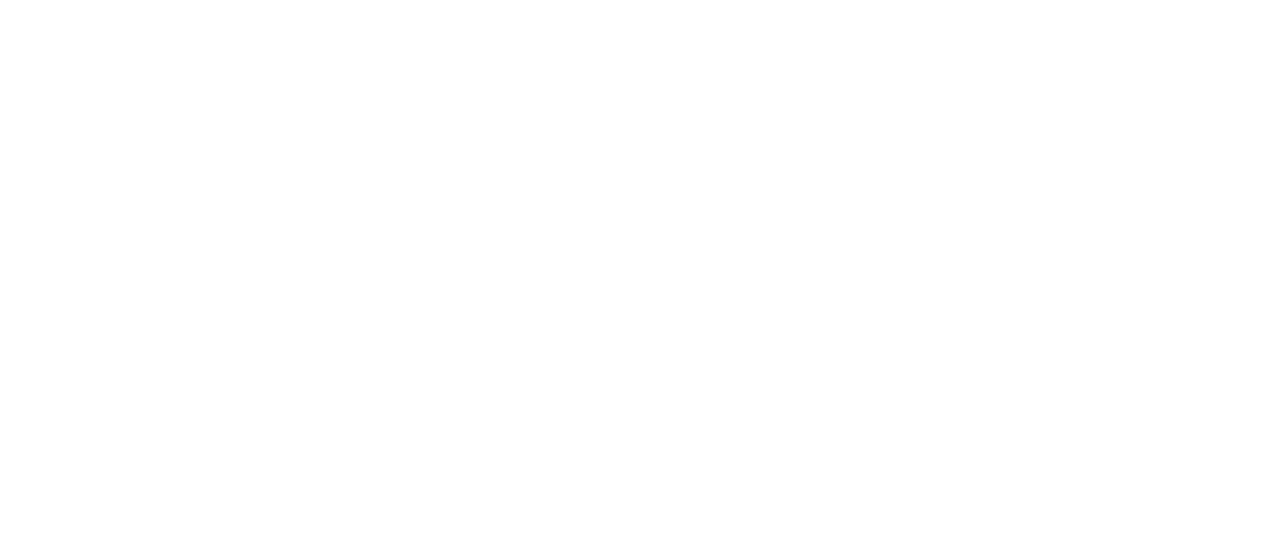
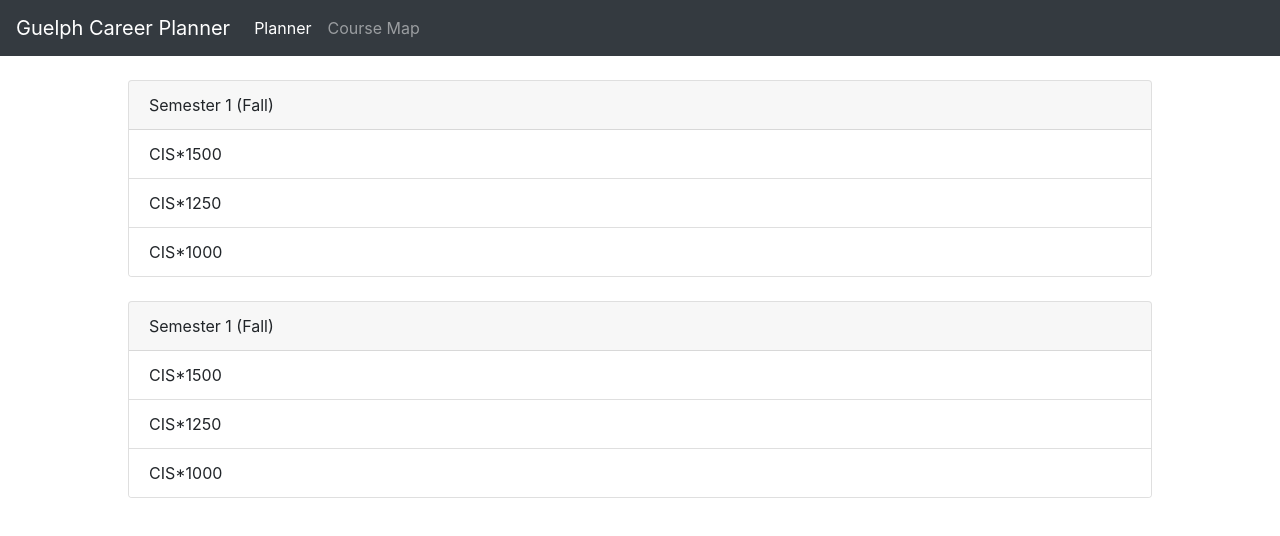
Before and after one commit to Ultrajai/UniCoursePlanner, a plain HTML site: page index.html in a window 1280 px wide. Drawn offline with nearby package versions, Linux system fonts and the light colour scheme; some packages are replaced by stand-ins of ours.

Commit message:
Mostly completed the web scraping code, started working on html included bootstrap and jquery

```diff
--- a/config/db.js
+++ b/config/db.js
@@ -1 +1 @@
-module.exports = {url : 'mongodb://localhost:27017/test', Version: '-'}
+module.exports = {url : 'mongodb://localhost:27017/test', Version: '2020-2021 Undergraduate Calendar'}
--- a/index.html
+++ b/index.html
@@ -2,14 +2,56 @@
 <html lang="en" dir="ltr">
   <head>
     <meta charset="utf-8">
-    <title></title>
+    <title>Guelph Career Planner</title>
+    <script src="https://ajax.googleapis.com/ajax/libs/jquery/3.5.1/jquery.min.js"></script>
+
+    <link rel="stylesheet" href="Bootstrap/css/bootstrap.min.css">
+    <link rel="stylesheetmap" href="Bootstrap/css/bootstrap.min.css.map">
 
     <script src="node_modules/angular/angular.min.js"></script>
     <script src="node_modules/angular/angular-route.min.js"></script>
+
+    <script src="Bootstrap/js/bootstrap.min.js"></script>
     <script src="app.js"></script>
-
   </head>
   <body ng-app="UniCoursePlanner" ng-controller="TestController">
-
+    <nav class="navbar navbar-expand-lg navbar-dark bg-dark">
+      <a class="navbar-brand" href="#">Guelph Career Planner</a>
+      <button class="navbar-toggler" type="button" data-toggle="collapse" data-target="#navbarNavDropdown" aria-controls="navbarNavDropdown" aria-expanded="false" aria-label="Toggle navigation">
+        <span class="navbar-toggler-icon"></span>
+      </button>
+      <div class="collapse navbar-collapse" id="navbarNavDropdown">
+        <ul class="navbar-nav">
+          <li class="nav-item active">
+            <a class="nav-link" href="#">Planner <span class="sr-only">(current)</span></a>
+          </li>
+          <li class="nav-item">
+            <a class="nav-link" href="#">Course Map</a>
+          </li>
+        </ul>
+      </div>
+    </nav>
+    <br/>
+    <div class="card" style="margin-left: auto; margin-right: auto; width: 80%;">
+      <div class="card-header">
+          Semester 1 (Fall)
+        </div>
+        <ul class="list-group list-group-flush">
+          <li class="list-group-item">CIS*1500</li>
+          <li class="list-group-item">CIS*1250</li>
+          <li class="list-group-item">CIS*1000</li>
+        </ul>
+    </div>
+    <br/>
+    <div class="card" style="margin-left: auto; margin-right: auto; width: 80%;">
+      <div class="card-header">
+          Semester 1 (Fall)
+        </div>
+        <ul class="list-group list-group-flush">
+          <li class="list-group-item">CIS*1500</li>
+          <li class="list-group-item">CIS*1250</li>
+          <li class="list-group-item">CIS*1000</li>
+        </ul>
+    </div>
   </body>
 </html>
```
Also changed, not shown: server.js (+30 -3 lines).
